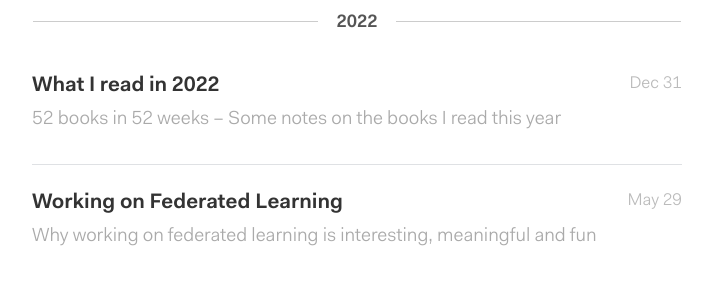
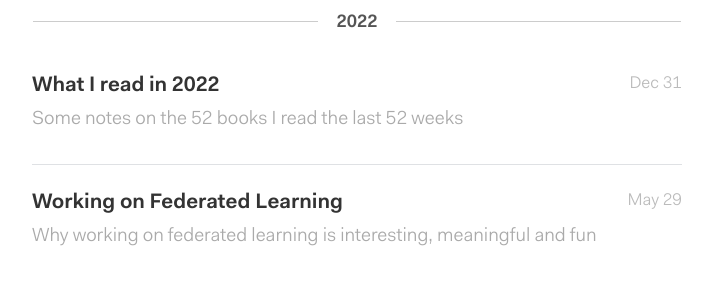
Before and after one commit to florian/florian.github.io, a Jekyll site: the page built from index.html, in a window 1280 px wide and 900 px high, scrolled down 404 px. Shown: the part 150-450 px from the top of the window, without its empty margins (283-995 px from the left). Built offline with Jekyll 4.4.1, drawn with Linux system fonts in a browser that asks for light colours; nearby versions of some CDN libraries; the list of posts is cut into pages by our own code; some of the changed lines change nothing that is shown.

Commit message:
Re-word reading 2022 subtitle

```diff
--- a/_posts/2022-12-31-reading-2022.md
+++ b/_posts/2022-12-31-reading-2022.md
@@ -2,7 +2,7 @@
 layout: post
 title:  "What I read in 2022"
 date:   2022-12-31 10:21:01
-description: "52 books in 52 weeks – Some notes on the books I read this year"
+description: "Some notes on the 52 books I read the last 52 weeks"
 categories: reading-notes
 ---
 
@@ -22,12 +22,12 @@ This thus amounts to 52 books for the 52 weeks of the year.
 
 In case this post is too long for you, and you would rather just look at my favorite books of the year, I marked them with a ☆:
 
-1. [The Soul of a New Machine](#2-the-soul-of-a-new-machine-) (2.)
-2. [Thinking in Systems](#10-thinking-in-systems-) (10.)
-3. [Crafting Interpreters](#20-crafting-interpreters-) (20.)
-4. [A Gentleman in Moscow](#24-a-gentleman-in-moscow-) (24.)
-5. [The Design of Everyday Things](#29-the-design-of-everyday-things-) (29.)
-6. [CODE](#43-code-) (43.)
+- [The Soul of a New Machine](#2-the-soul-of-a-new-machine-) (2.)
+- [Thinking in Systems](#10-thinking-in-systems-) (10.)
+- [Crafting Interpreters](#20-crafting-interpreters-) (20.)
+- [A Gentleman in Moscow](#24-a-gentleman-in-moscow-) (24.)
+- [The Design of Everyday Things](#29-the-design-of-everyday-things-) (29.)
+- [CODE](#43-code-) (43.)
 
 Feel free to directly skip to these.
 
```
